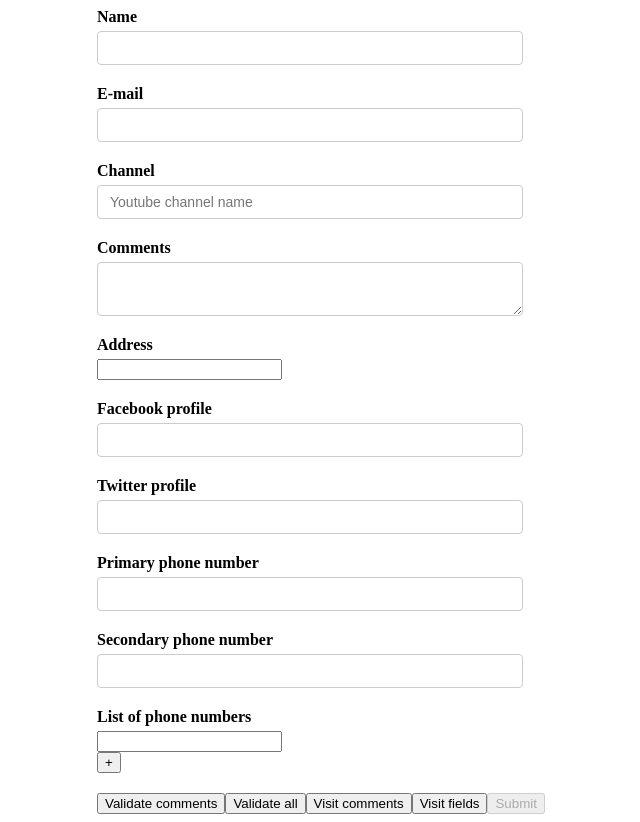
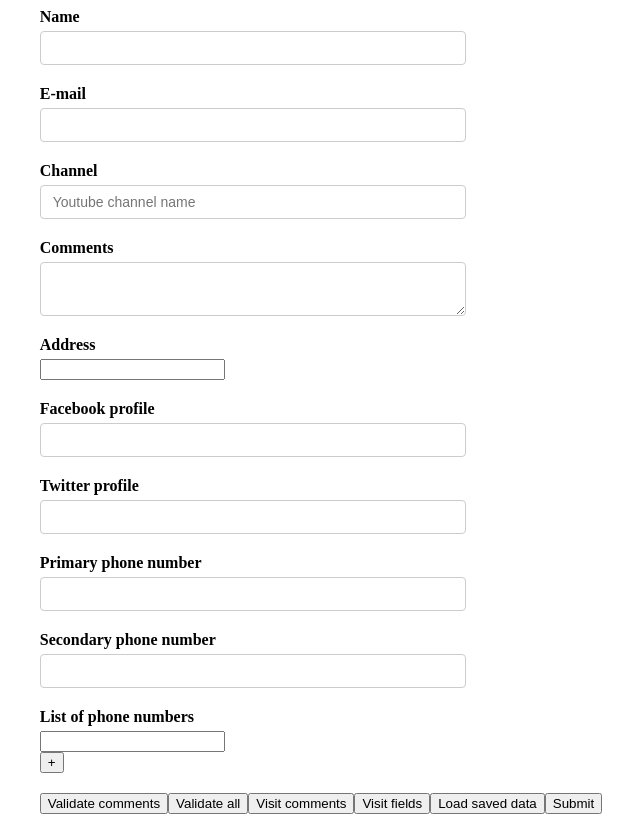
Before and after one commit to sinansubasi95/react-form-playground, a React (Create React App) app: page / in a window 1280 px wide. Shown: the whole page, without its empty margins (319-959 px from the left). Built offline with nearby package versions, Linux system fonts and the light colour scheme.

Commit message:
load saved data

```diff
--- a/src/components/YoutubeForm.jsx
+++ b/src/components/YoutubeForm.jsx
@@ -1,4 +1,4 @@
-import React from 'react';
+import React, {useState} from 'react';
 import { Formik, Form, Field, ErrorMessage, FieldArray } from 'formik';
 import *  as Yup from 'yup';
 import TextError from './TextError';
@@ -9,6 +9,20 @@
     channel: '',
     comments: '',
     address: '',
+    social: {
+        facebook: '',
+        twitter: ''
+    },
+    phoneNumbers: ['', ''],
+    phNumbers: ['']
+}
+
+const savedlValues = {
+    name: 'Sinan',
+    email: 'sinan95@gmail.com',
+    channel: 'sinan95',
+    comments: 'Welcome to Formik',
+    address: 'Istanbul, Turkey',
     social: {
         facebook: '',
         twitter: ''
@@ -41,14 +55,17 @@
 }
 
 function YoutubeForm() {
+    const [formValues, setFormValues] = useState(null);
+
     return (
         <Formik
-            initialValues={initialValues}
+            initialValues={formValues || initialValues}
             validationSchema={validationSchema}
             onSubmit={onSubmit}
-            validateOnChange={false}
-            validateOnBlur={false}
-            validateOnMount
+            enableReinitialize
+            // validateOnChange={false}
+            // validateOnBlur={false}
+            // validateOnMount
         >
             {
                 formik => {
@@ -163,6 +180,7 @@
                             <button type="button" onClick={() => formik.validateForm()}>Validate all</button>
                             <button type="button" onClick={() => formik.setFieldTouched('comments')}>Visit comments</button>
                             <button type="button" onClick={() => formik.setTouched({name: true, email: true, channel: true, comments: true})}>Visit fields</button>
+                            <button type="button" onClick={() => setFormValues(savedlValues)}>Load saved data</button>
                             <button type="submit" disabled={!formik.isValid || formik.isSubmitting}>Submit</button>
                         </Form>
                     )
```
